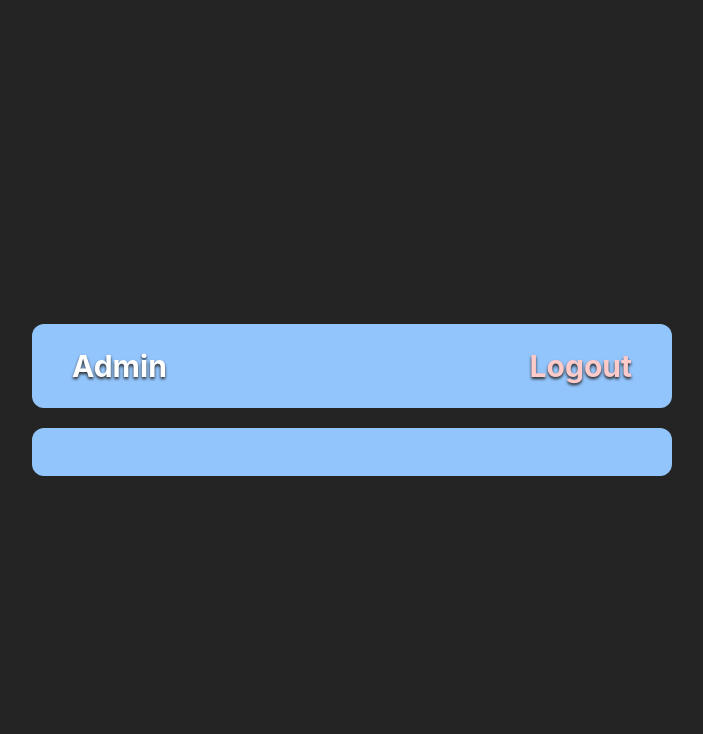
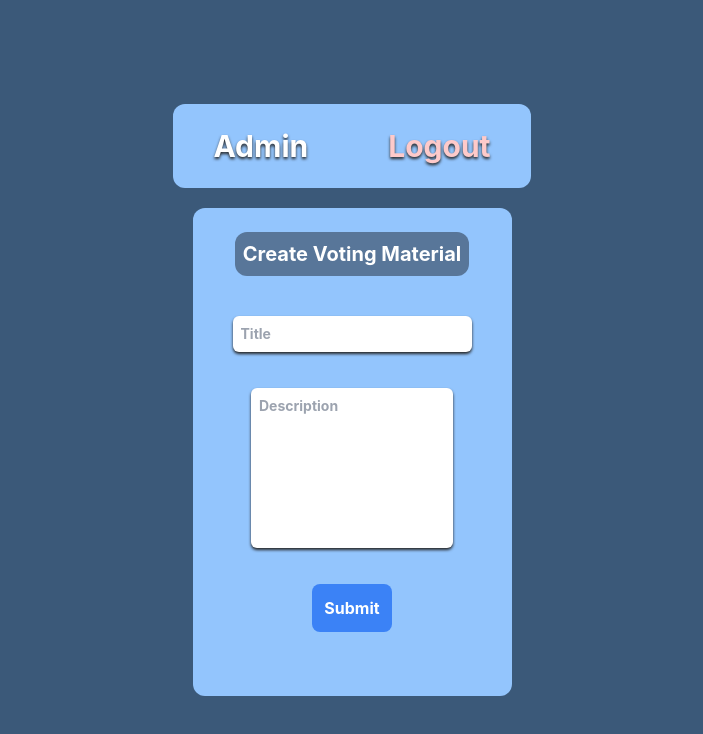
Before and after one commit to fpbismyname/evoting-online, a React (Vite) app in the folder client/: page /evoting-online/managevote in a window 1280 px wide. Shown: the top 734 px of the page, without its empty margins (288-991 px from the left). Built offline with nearby package versions, Linux system fonts and the light colour scheme.

Commit message:
Update 01/12/2024 20:23:01

```diff
--- a/client/src/Pages/AdminPage.jsx
+++ b/client/src/Pages/AdminPage.jsx
@@ -1,14 +1,106 @@
-import React, { useEffect } from "react";
+import React, { useEffect, useState } from "react";
+import Web3 from "web3";
+import ContractBuilder from "../contracts/EVoting.json";
 
 const AdminPage = () => {
+  const [accounts, setAccounts] = useState();
+  const [contract, setContract] = useState(null);
+  const [title, setTitle] = useState("");
+  const [description, setDescription] = useState("");
+  const [messageTitle, setMessageTitle] = useState("");
+  const [messageDesc, setMessageDesc] = useState("");
 
-  useEffect(()=>{
-  },[])
+  useEffect(() => {
+    loadContract();
+  }, []);
 
+  const loadContract = async () => {
+    if (window.ethereum) {
+      const web3 = new Web3(window.ethereum);
+      try {
+        const account = await window.ethereum.request({
+          method: "eth_requestAccounts",
+        });
+        setAccounts(account);
+
+        //get Contract Builder
+        const networkId = await web3.eth.net.getId();
+        const deployedNetwork = await ContractBuilder.networks[networkId];
+        const instance = new web3.eth.Contract(
+          ContractBuilder.abi,
+          deployedNetwork && deployedNetwork.address
+        );
+        setContract(instance);
+      } catch (err) {
+        window.alert(err);
+      }
+    } else {
+      window.alert("Please install metamask first to use this website !!!");
+    }
+  };
+
+  //submit Vote
+  const submitVote = () => {
+    if (title === "") {
+      // alert("Title dan Description is Empty !")
+      setMessageTitle("Title is Empty !");
+    }
+    if (description === "") {
+      setMessageDesc("Description is Empty !");
+    }
+    if (title !== "" && description !== "") {
+      createVote();
+    }
+  };
+
+  //handle title empty
+  const handleChangeTitle = (event) => {
+    event.preventDefault();
+    setTitle(event.target.value);
+
+    if (event.target.value.trim().length > 0) {
+      setMessageTitle("");
+    } else {
+      setMessageTitle("Title is Empty !");
+    }
+  };
+
+  //handle desc empty
+  const handleChangeDesc = (event) => {
+    event.preventDefault();
+
+    setDescription(event.target.value);
+
+    if (event.target.value.trim().length > 0) {
+      setMessageDesc("");
+    } else {
+      setMessageDesc("Description is Empty !");
+    }
+  };
+
+  // console.log(contract);
+
+  //Create the vote
+  const createVote = async () => {
+    try {
+      const akun = new Web3(window.ethereum);
+      const gasPrice = await akun.eth.getGasPrice();
+      const gasLimit = null;
+
+      await contract.methods
+        .createVotingMaterial(title, description)
+        .send({ from: accounts[0], gas: gasLimit, gasPrice: gasPrice })
+        .then(() => window.alert("Voting Material Created !"));
+    } catch (err) {
+      window.alert(err);
+    }
+  };
+
+  //debug
   return (
     <>
       <div className="flex flex-col items-center justify-center h-screen">
-      <div className="bg-blue-300 h-auto w-1/2 py-6 flex flex-row justify-between items-start rounded-xl">
+        <div className="bg-blue-300 h-auto w-auto py-6 flex flex-row justify-between items-start rounded-xl">
           <h1 className="text-white drop-shadow-myShadow text-3xl mx-10 font-bold flex">
             Admin
           </h1>
@@ -16,7 +108,45 @@ const AdminPage = () => {
             Logout
           </h1>
         </div>
-        <div className="bg-blue-300 h-auto w-1/2 rounded-xl flex flex-col py-6 justify-center items-center mt-5">
+        <div className="bg-blue-300 h-auto w-auto rounded-xl flex flex-col py-6 justify-center items-center mt-5">
+          <h1 className="text-white text-xl font-bold block w-auto h-auto bg-opacity-50 bg-gray-800 p-2 rounded-xl">
+            Create Voting Material
+          </h1>
+          {/* Create Voting Material */}
+          <section className="m-10 flex flex-col gap-3">
+            <div className="flex flex-col items-center justify-center gap-2">
+              {/* <label className="text-white text-l font-bold mx-4 drop-shadow-myShadow">
+                Title
+              </label> */}
+              <input
+                className="text-sm rounded-md drop-shadow-myShadow text-gray-800 font-bold p-2 outline-none focus:bg-gray-500 focus:text-white"
+                type="text"
+                maxLength="50"
+                onChange={handleChangeTitle}
+                placeholder="Title"
+              ></input>
+              <p className="font-bold p-2 rounded-xl">{messageTitle}</p>
+            </div>
+            <div className="flex flex-col items-center justify-center gap-2">
+              {/* <label className="text-white text-l font-bold mx-4 drop-shadow-myShadow">
+                Description
+              </label> */}
+              <textarea
+                className="overflow-clip focus:overflow-auto text-sm rounded-md w-auto text-gray-800 drop-shadow-myShadow font-bold p-2 outline-none focus:bg-gray-500 focus:text-white resize-y max-h-40 min-h-40"
+                type="text"
+                onChange={handleChangeDesc}
+                maxLength="250"
+                placeholder="Description"
+              ></textarea>
+              <p className="font-bold p-2 rounded-xl">{messageDesc}</p>
+            </div>
+            <input
+              type="submit"
+              value="Submit"
+              onClick={submitVote}
+              className="text-white font-bold hover:bg-blue-700 p-3 bg-blue-500 rounded-lg m-auto"
+            />
+          </section>
         </div>
       </div>
     </>
--- a/client/src/Pages/LoginPage.jsx
+++ b/client/src/Pages/LoginPage.jsx
@@ -60,9 +60,9 @@ const LoginPage = () => {
 
         //Check admin privillage
         if (privillageChecker === true || admin === true) {
-          Goto("/evoting-online/managevote");
+          Goto("/evoting-online/managevote", {replace: true});
         } else if (privillageChecker === false  || admin === false) {
-          Goto("/evoting-online/vote");
+          Goto("/evoting-online/vote", {replace: true});
         }
       } catch (err) {
         window.alert(err);
--- a/client/src/Pages/nonAdminPage.jsx
+++ b/client/src/Pages/nonAdminPage.jsx
@@ -6,6 +6,7 @@ const nonAdminPage = () => {
   const [contract, setContract] = useState(null);
   const [accounts, setAccounts] = useState();
   const [voteMaterial, setVoteMaterial] = useState();
+  const [totalVoteMaterial, setTotalVoteMaterial] = useState(0);
 
   // debug
   useEffect(() => {
@@ -34,9 +35,10 @@ const nonAdminPage = () => {
         const totalVoting = await instance.methods
           .totalVotingMaterials()
           .call({ from: account[0] });
+        setTotalVoteMaterial(totalVoteMaterial);
 
+        //Get Vote Material Value
         const voteMaterialArray = [];
-
         for (let i = 0; i <= parseInt(totalVoting); i++) {
           const data = await instance.methods
             .votingMaterials(i)
@@ -52,8 +54,10 @@ const nonAdminPage = () => {
     }
   };
 
-  console.log(voteMaterial)
-  console.log(contract);
+  //debug
+  // console.log(voteMaterial)
+  console.log(totalVoteMaterial)
+  // console.log(contract);
 
   return (
     <>
--- a/client/src/index.css
+++ b/client/src/index.css
@@ -9,7 +9,7 @@
 
   color-scheme: light dark;
   color: rgba(255, 255, 255, 0.87);
-  background-color: #242424;
+  background-color: #3b5979;
 
   font-synthesis: none;
   text-rendering: optimizeLegibility;
```
Also changed, not shown: client/src/contracts/EVoting.json.
